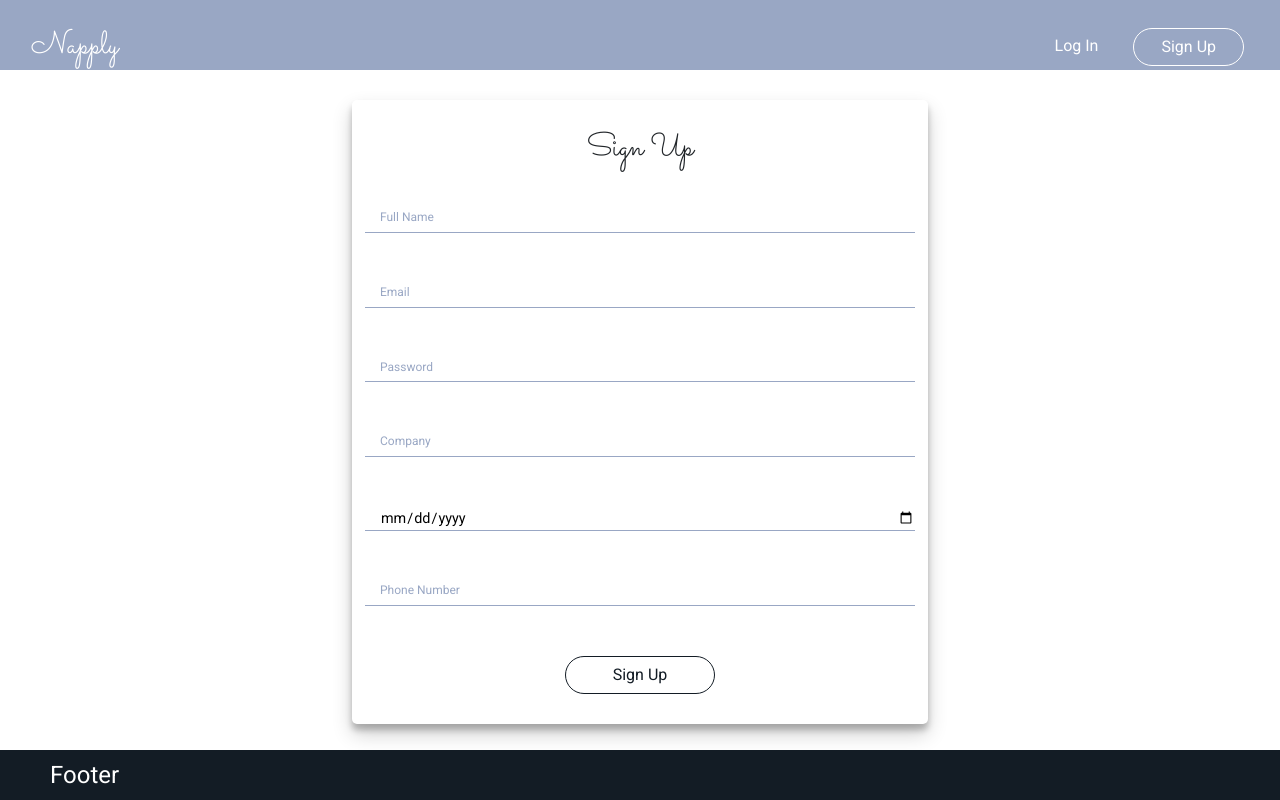
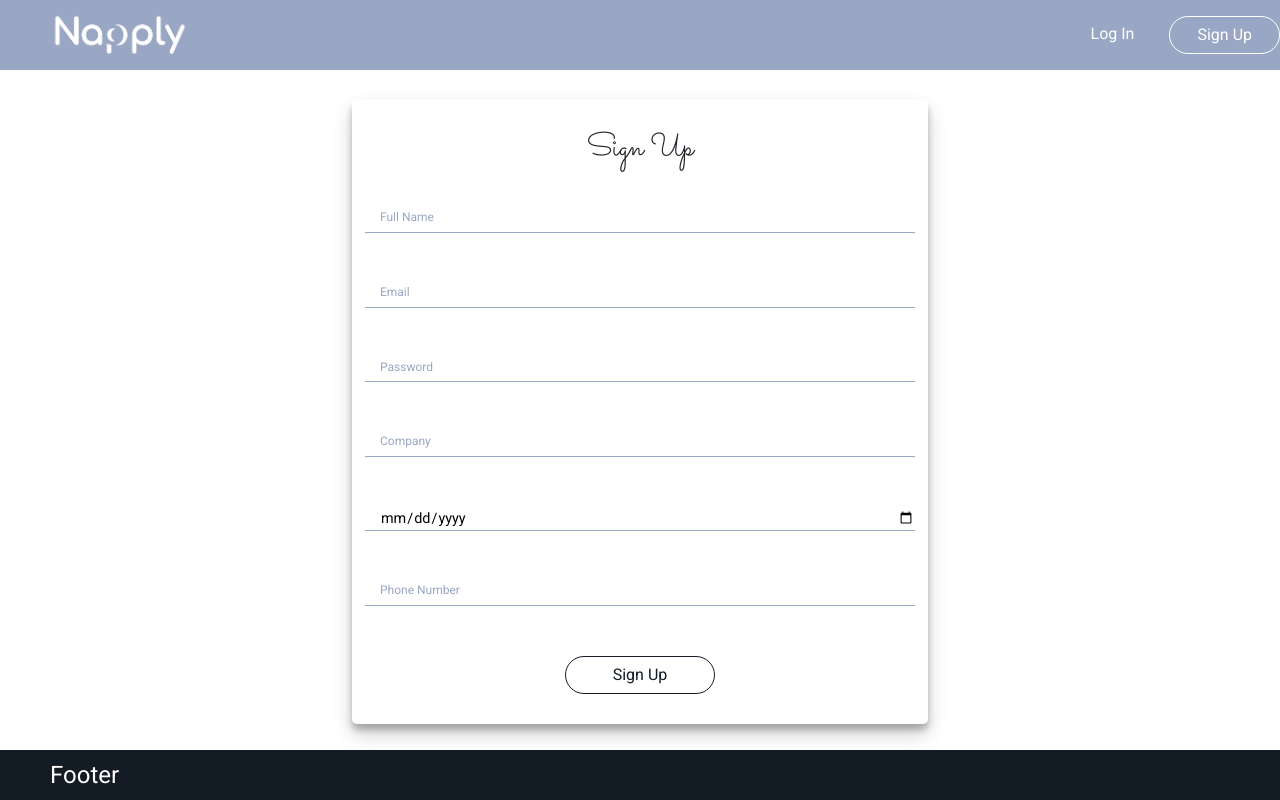
Before and after one commit to LOOFFI/napply-app, a React (Create React App) app: page /signup in a window 1280 px wide. Built offline with nearby package versions, Linux system fonts and the light colour scheme; no server answers; the HTML template or start-up script is replaced by a standard one.

Commit message:
added logo img

```diff
--- a/src/App.css
+++ b/src/App.css
@@ -9,10 +9,15 @@ body {
 .header {
   display: flex;
   align-items: center;
+  justify-content: space-between;
   height: 70px;
   background-color: #99a7c4;
   color: white;
   margin-bottom: 30px;
+}
+
+a.active {
+  width: 80%;
 }
 
 .header h2 {
@@ -20,12 +25,7 @@ body {
   font-size: 1.5em;
 }
 
-.logo-h2 {
-  font-family: "Sacramento", cursive;
-  font-size: 2em;
-}
-
-.navbar a {
+.header a {
   text-decoration: none;
   color: white;
   padding: 15px;
@@ -36,7 +36,7 @@ body {
   background-color: transparent;
   background-image: none;
   border-color: white;
-  margin: 0px 20px;
+  margin-left: 20px;
   border-radius: 25px;
 }
 
@@ -55,12 +55,24 @@ body {
   color: #99a7c4;
 }
 
+.header img {
+  width: 150px;
+}
+
+img.navbar-brand {
+  margin-left: 30px;
+}
+
+.right-links  {
+  margin-right: 30px;
+}
+
 /* >>>>>>> FOOTER <<<<<<< */
 
 .footer {
   display: flex;
   align-items: center;
-  position: fixed;
+  position: absolute;
   left: 0;
   bottom: 0;
   width: 100%;
@@ -73,91 +85,6 @@ body {
   padding-left: 50px;
   font-size: 1.5em;
   margin: 0;
-}
-
-/* >>>>>>> SIGN UP <<<<<<< */
-.signup-form h2 {
-  text-align: center;
-  font-family: "Sacramento", cursive;
-  margin-bottom: 40px;
-}
-
-.signup-form {
-  box-shadow: 0 10px 20px rgba(0, 0, 0, 0.19), 0 6px 6px rgba(0, 0, 0, 0.23);
-  width: 45%;
-  padding: 30px;
-  margin: 0 auto;
-  display: flex;
-  flex-direction: column;
-  align-items: center;
-  border-radius: 5px;
-}
-
-input:focus {
-  outline: none;
-}
-
-.form-control {
-  width: 550px;
-}
-
-.form-field {
-  display: block;
-  position: relative;
-  font-size: 12px;
-  color: #99a7c4;
-  margin-bottom: 30px;
-}
-
-.form-group label {
-  display: inline-block;
-  position: absolute;
-  left: 15px;
-  transition: all 150ms ease-in;
-  color: #99a7c4;
-  z-index: -1;
-}
-
-.form-group input {
-  border-style: none;
-  border-bottom: 1px solid #99a7c4;
-  border-radius: 0;
-  background-color: transparent;
-  margin-bottom: 20px;
-  font-size: 1.2em;
-  padding-left: 15px;
-}
-
-.form-group input:focus {
-  border-style: none;
-}
-
-.floating-label {
-  -webkit-appearance: none !important;
-  width: 550px;
-}
-
-.field-active {
-  transform: translateY(-25px);
-  font-size: 0.9em;
-  color: #131c25;
-}
-
-.btn-signup {
-  text-align: center;
-}
-
-.btn-sign {
-  color: #131c25;
-  border-color: #131c25;
-  width: 150px;
-  border-radius: 25px;
-}
-
-.btn-sign:hover {
-  color: white;
-  background-color: #131c25;
-  border-color: #131c25;
 }
 
 /* >>>>>>>>>> BOOKING <<<<<<<<<<< */
--- a/src/App.js
+++ b/src/App.js
@@ -1,7 +1,6 @@
 import React, { Component } from "react";
 import { Switch, Route } from "react-router-dom";
 
-import "./App.css";
 import api from "./api";
 import Footer from "./components/Footer";
 import HomePage from "./components/HomePage";
@@ -15,6 +14,8 @@ import Options from "./components/Options";
 import Payment from "./components/Payment";
 import ValidateBooking from "./components/ValidateBooking";
 import MyAccount from "./components/MyAccount";
+import "./App.css";
+import "./Auth.css";
 
 class App extends Component {
   constructor(props) {
--- /dev/null
+++ b/src/Auth.css
@@ -0,0 +1,87 @@
+/* >>>>>>> SIGN UP <<<<<<< */
+
+.signup-form h2 {
+  text-align: center;
+  font-family: "Sacramento", cursive;
+  margin-bottom: 40px;
+}
+
+.signup-form {
+  box-shadow: 0 10px 20px rgba(0, 0, 0, 0.19), 0 6px 6px rgba(0, 0, 0, 0.23);
+  width: 45%;
+  padding: 30px;
+  margin: 0 auto;
+  display: flex;
+  flex-direction: column;
+  align-items: center;
+  border-radius: 5px;
+}
+
+input:focus {
+  outline: none;
+}
+
+.form-control {
+  width: 550px;
+}
+
+.form-field {
+  display: block;
+  position: relative;
+  font-size: 12px;
+  color: #99a7c4;
+  margin-bottom: 30px;
+}
+
+.form-group label {
+  display: inline-block;
+  position: absolute;
+  left: 15px;
+  transition: all 150ms ease-in;
+  color: #99a7c4;
+  z-index: -1;
+}
+
+.form-group input {
+  border-style: none;
+  border-bottom: 1px solid #99a7c4;
+  border-radius: 0;
+  background-color: transparent;
+  margin-bottom: 20px;
+  font-size: 1.2em;
+  padding-left: 15px;
+}
+
+.form-group input:focus {
+  border-style: none;
+}
+
+.floating-label {
+  -webkit-appearance: none !important;
+  width: 550px;
+}
+
+.field-active {
+  transform: translateY(-25px);
+  font-size: 0.9em;
+  color: #131c25;
+}
+
+.btn-signup {
+  text-align: center;
+}
+
+.btn-sign {
+  color: #131c25;
+  border-color: #131c25;
+  width: 150px;
+  border-radius: 25px;
+}
+
+.btn-sign:hover {
+  color: white;
+  background-color: #131c25;
+  border-color: #131c25;
+}
+
+/* >>>>>>> LOGIN <<<<<<< */
--- a/src/components/Navigation.js
+++ b/src/components/Navigation.js
@@ -5,10 +5,13 @@ function Navigation(props) {
   const { currentUser } = props;
 
   return (
-    <nav className="header navbar">
-      <NavLink exact to="/" className="logo-h2">
-        Napply
+    <nav className="header">
+      <div className="logo-img">
+        <NavLink exact to="/">
+          <img src="../../images/napply-test-01.png" className="navbar-brand" />
         </NavLink>
+      </div>
+      <div className="right-links">
         {currentUser && (
           <NavLink exact to={`/my-account/${currentUser._id}`}>
             My account
@@ -23,6 +26,7 @@ function Navigation(props) {
             </button>
           </span>
         )}
+      </div>
     </nav>
   );
 }
```
Also changed, not shown: public/images/napply-test-01.png (added), public/images/napply-test-02.png (added). Lines whose indentation alone changed are shown as unchanged.
